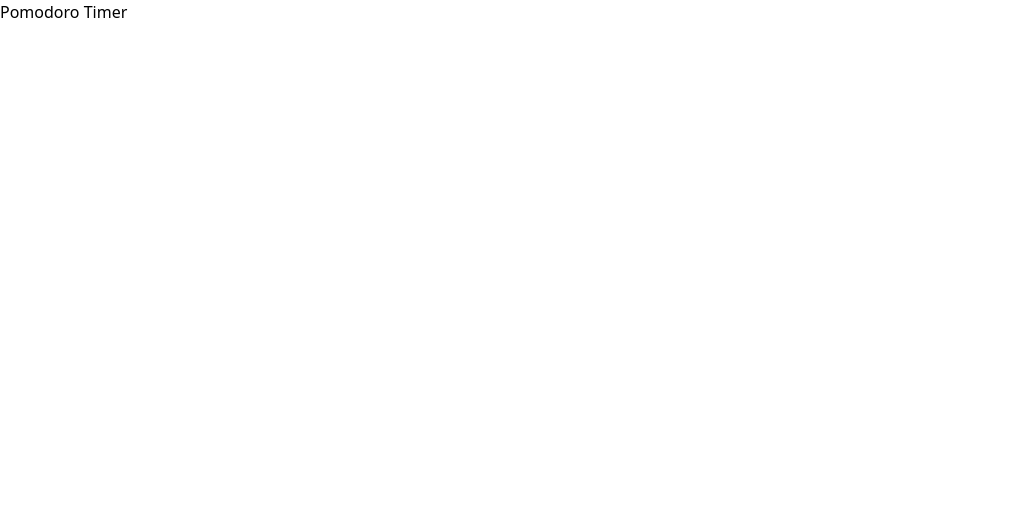
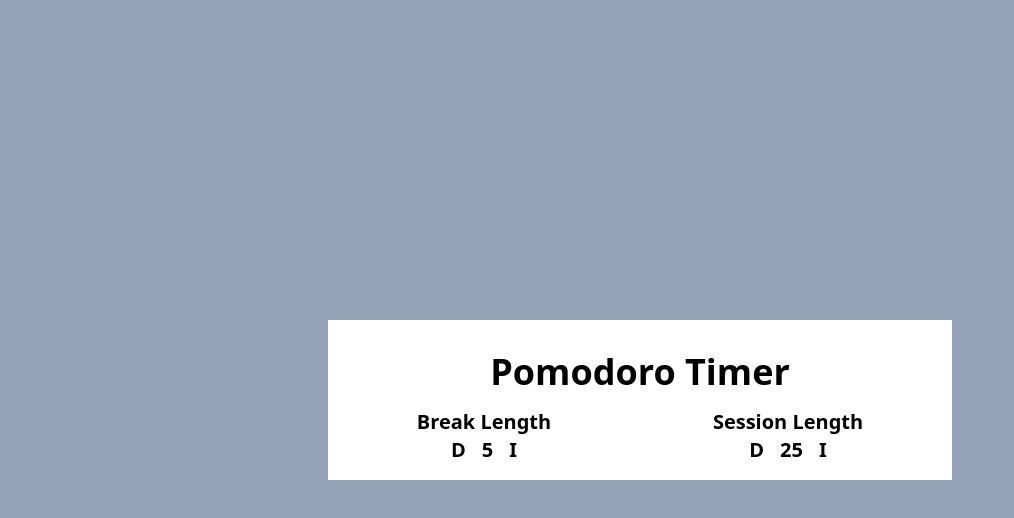
Before and after one commit to shariq-yousuf/fCC_frontend-libraries_cert-projects, a React (Vite) app in the folder pomodoro-timer/: page / in a window 1280 px wide. Shown: the top 518 px of the page, without its empty margins (0-1014 px from the left). Built offline with nearby package versions, Linux system fonts and the light colour scheme.

Commit message:
chore: add session and break lengths

```diff
--- a/pomodoro-timer/index.html
+++ b/pomodoro-timer/index.html
@@ -8,5 +8,6 @@
   <body>
     <div id="root"></div>
     <script type="module" src="/src/main.tsx"></script>
+    <script src="https://cdn.freecodecamp.org/testable-projects-fcc/v1/bundle.js"></script>
   </body>
 </html>
--- a/pomodoro-timer/src/App.tsx
+++ b/pomodoro-timer/src/App.tsx
@@ -1,8 +1,17 @@
+import Break from "./components/Break"
+import Session from "./components/Session"
+
 function App() {
   return (
-    <>
-      <h1>Pomodoro Timer</h1>
-    </>
+    <main className="flex items-center justify-center h-dvh bg-slate-400 p-4">
+      <div id="container" className="w-dvw md:w-1/2 bg-white p-4">
+        <h1 className="text-4xl font-bold text-center m-4">Pomodoro Timer</h1>
+        <div id="lengths-container" className="flex justify-around gap-4">
+          <Break />
+          <Session />
+        </div>
+      </div>
+    </main>
   )
 }
 
--- /dev/null
+++ b/pomodoro-timer/src/components/Break.tsx
@@ -0,0 +1,41 @@
+import { useState } from "react"
+import { flushSync } from "react-dom"
+
+const Break = () => {
+  const [breakLength, setBreakLength] = useState(5)
+
+  const handleDecrement = () => {
+    if (breakLength > 1) {
+      flushSync(() => {
+        setBreakLength((prev) => prev - 1)
+      })
+    }
+  }
+
+  const handleIncrement = () => {
+    if (breakLength < 60) {
+      flushSync(() => {
+        setBreakLength((prev) => prev + 1)
+      })
+    }
+  }
+
+  return (
+    <div id="break-container" className="font-bold text-xl">
+      <h3 id="break-label" className="text-center">
+        Break Length
+      </h3>
+      <div id="btns-container" className="flex justify-center gap-4">
+        <button id="break-decrement" onClick={handleDecrement}>
+          D
+        </button>
+        <p id="break-length">{breakLength}</p>
+        <button id="break-increment" onClick={handleIncrement}>
+          I
+        </button>
+      </div>
+    </div>
+  )
+}
+
+export default Break
--- /dev/null
+++ b/pomodoro-timer/src/components/Session.tsx
@@ -0,0 +1,41 @@
+import { useState } from "react"
+import { flushSync } from "react-dom"
+
+const Session = () => {
+  const [sessionLength, setSessionLength] = useState(25)
+
+  const handleDecrement = () => {
+    if (sessionLength > 1) {
+      flushSync(() => {
+        setSessionLength((prev) => prev - 1)
+      })
+    }
+  }
+
+  const handleIncrement = () => {
+    if (sessionLength < 60) {
+      flushSync(() => {
+        setSessionLength((prev) => prev + 1)
+      })
+    }
+  }
+
+  return (
+    <div id="session-container" className="font-bold text-xl">
+      <h3 id="session-label" className="text-center">
+        Session Length
+      </h3>
+      <div id="btns-container" className="flex justify-center gap-4">
+        <button id="session-decrement" onClick={handleDecrement}>
+          D
+        </button>
+        <p id="session-length">{sessionLength}</p>
+        <button id="session-increment" onClick={handleIncrement}>
+          I
+        </button>
+      </div>
+    </div>
+  )
+}
+
+export default Session
```
